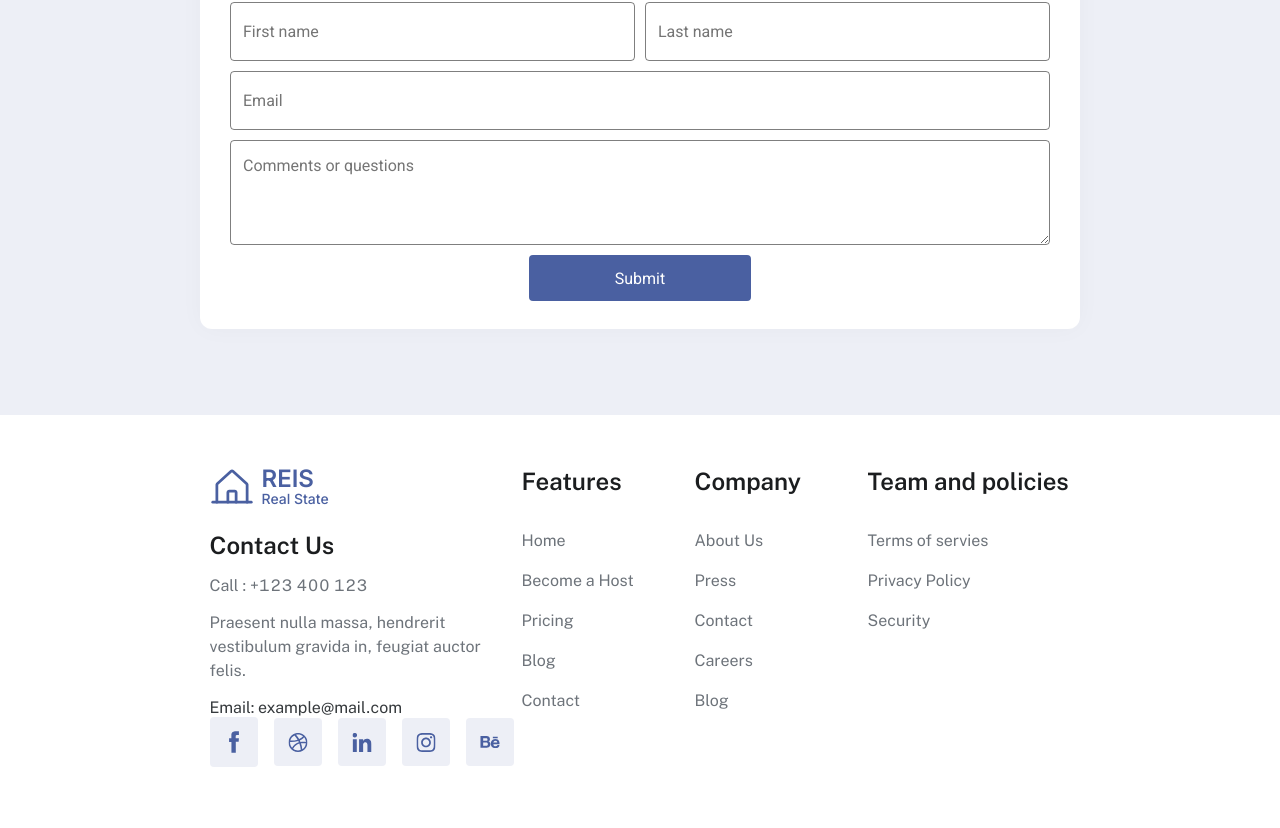
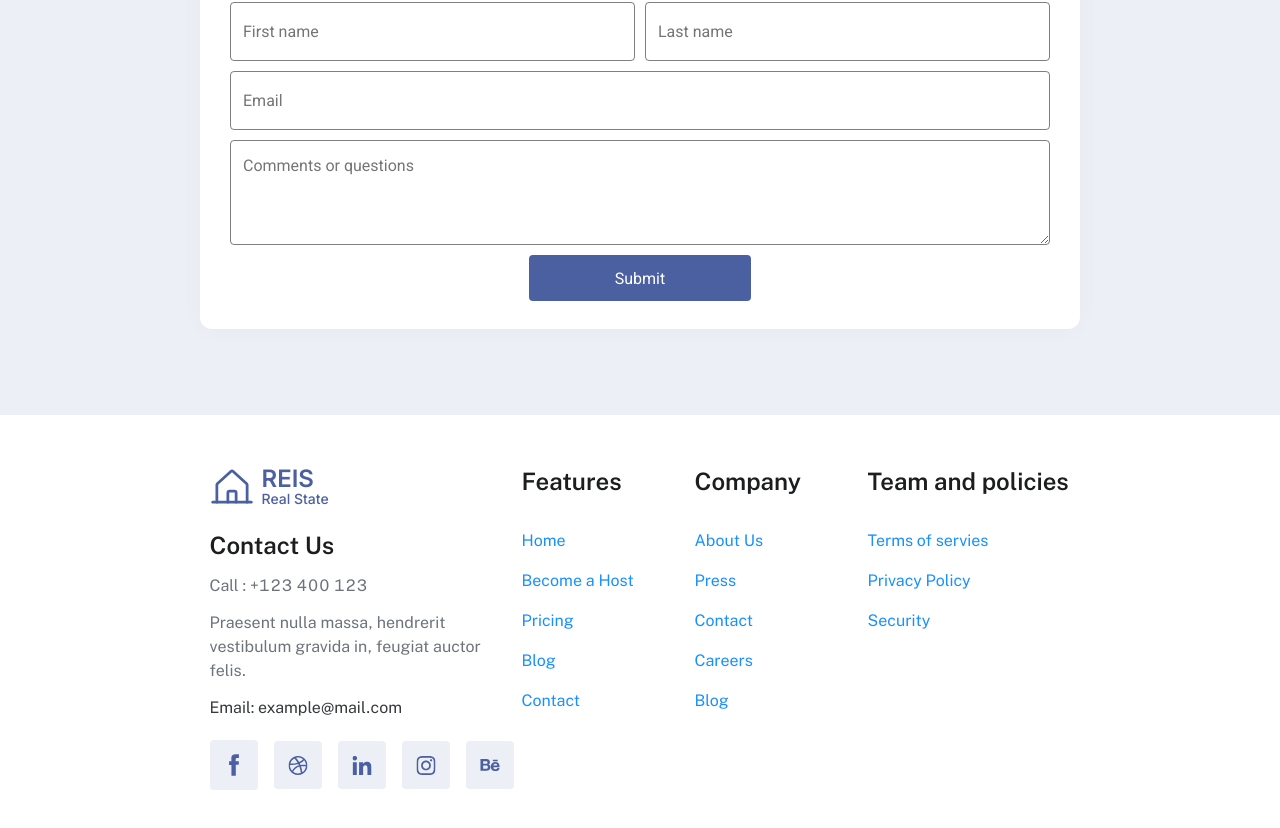
Before and after one commit to Hoffalypse/real-estate-next, a Next.js app: page / in a window 1280 px wide. Shown: the part 4669-5497 px from the top of the page. Built offline with nearby package versions, Linux system fonts and the light colour scheme.

Commit message:
removed all AI generated zombie code and nonfunctioning components

```diff
--- a/components/footer.js
+++ b/components/footer.js
@@ -7,26 +7,26 @@ const Footer = () => {
 
     >
       <footer className="flex-1 flex flex-row items-start justify-between text-left text-5xl text-gray-black font-body-regular-400 md:flex-col md:gap-[50px] sm:flex-col sm:gap-[50px] sm:flex-[unset] sm:self-stretch">
-        <div className="w-[312px] h-[300px] flex flex-col items-start justify-start gap-[20px] text-center text-primary-500 font-body-regular-600">
+        <div className="w-[312px] flex flex-col items-start justify-start gap-[20px] text-center text-primary-500 font-body-regular-600">
           <div className="flex flex-row items-center justify-center gap-[8px]">
             <img className=" w-11 h-11" alt="" src='/houseline.svg' />
             <div className="flex flex-col items-start justify-start">
-              <div className="relative leading-[24px] font-semibold">REIS</div>
-              <div className="relative text-sm leading-[16px] font-medium">
+              <div className="leading-[24px] font-semibold">REIS</div>
+              <div className=" text-sm leading-[16px] font-medium">
                 Real State
               </div>
             </div>
           </div>
-          <div className="self-stretch h-[168px] flex flex-col items-start justify-start gap-[13px] text-left text-base text-gray-500 font-body-regular-400">
+          <div className="flex flex-col items-start justify-start gap-[13px] text-left text-base text-gray-500 font-body-regular-400">
             <div className="relative text-5xl leading-[32px] font-semibold text-gray-black">
               Contact Us
             </div>
-            <div className="relative leading-[24px]">Call : +123 400 123</div>
-            <div className="relative leading-[24px] flex items-end w-[312px]">
+            <div className="leading-[24px]">Call : +123 400 123</div>
+            <div className="leading-[24px] flex items-end w-[312px]">
               Praesent nulla massa, hendrerit vestibulum gravida in, feugiat
               auctor felis.
             </div>
-            <div className="relative leading-[24px] text-gray-700">
+            <div className="leading-[24px] text-gray-700">
               Email: example@mail.com
             </div>
           </div>
@@ -40,14 +40,14 @@ const Footer = () => {
             </div>
             <div className="rounded bg-primary-50 flex flex-col p-3.5 items-center justify-center">
               <img
-                className="relative w-5 h-5 overflow-hidden shrink-0"
+                className="w-5 h-5 overflow-hidden shrink-0"
                 alt=""
                 src='/social-media-logo1.svg'
               />
             </div>
             <div className="rounded bg-primary-50 flex flex-col p-3.5 items-center justify-center">
               <img
-                className="relative w-5 h-5 overflow-hidden shrink-0"
+                className="w-5 h-5 overflow-hidden shrink-0"
                 alt=""
                 src='/social-media-logo2.svg'
               />
@@ -68,34 +68,34 @@ const Footer = () => {
             </div>
           </div>
         </div>
-        <div className="w-[173px] h-[248px] flex flex-col items-start justify-start gap-[32px]">
-          <div className="relative leading-[32px] font-semibold">Features</div>
+        <div className="w-[173px] flex flex-col items-start justify-start gap-[32px]">
+          <div className=" leading-[32px] font-semibold">Features</div>
           <div className="self-stretch h-[184px] flex flex-col items-start justify-start gap-[16px] text-base text-gray-500">
-            <div className="relative leading-[24px]">Home</div>
-            <div className="relative leading-[24px]">Become a Host</div>
-            <div className="relative leading-[24px]">Pricing</div>
-            <div className="relative leading-[24px]">Blog</div>
-            <div className="relative leading-[24px]">Contact</div>
+            <a className=" leading-[24px]">Home</a>
+            <a className=" leading-[24px]">Become a Host</a>
+            <a className=" leading-[24px]">Pricing</a>
+            <a className=" leading-[24px]">Blog</a>
+            <a className=" leading-[24px]">Contact</a>
           </div>
         </div>
-        <div className="w-[173px] h-[248px] flex flex-col items-start justify-start gap-[32px]">
+        <div className="w-[173px] flex flex-col items-start justify-start gap-[32px]">
           <div className="relative leading-[32px] font-semibold">Company</div>
           <div className="self-stretch h-[184px] flex flex-col items-start justify-start gap-[16px] text-base text-gray-500">
-            <div className="relative leading-[24px]">About Us</div>
-            <div className="relative leading-[24px]">Press</div>
-            <div className="relative leading-[24px]">Contact</div>
-            <div className="relative leading-[24px]">Careers</div>
-            <div className="relative leading-[24px]">Blog</div>
+            <a className=" leading-[24px]">About Us</a>
+            <a className=" leading-[24px]">Press</a>
+            <a className=" leading-[24px]">Contact</a>
+            <a className=" leading-[24px]">Careers</a>
+            <a className=" leading-[24px]">Blog</a>
           </div>
         </div>
         <div className="w-[203px] h-[168px] flex flex-col items-start justify-start gap-[32px]">
           <div className="relative leading-[32px] font-semibold">
             Team and policies
           </div>
-          <div className="self-stretch h-[104px] flex flex-col items-start justify-start gap-[16px] text-base text-gray-500">
-            <div className="relative leading-[24px]">Terms of servies</div>
-            <div className="relative leading-[24px]">Privacy Policy</div>
-            <div className="relative leading-[24px]">Security</div>
+          <div className="flex flex-col items-start justify-start gap-[16px] text-base text-gray-500">
+            <a className=" leading-[24px]">Terms of servies</a>
+            <a className=" leading-[24px]">Privacy Policy</a>
+            <a className=" leading-[24px]">Security</a>
           </div>
         </div>
       </footer>
--- /dev/null
+++ b/pages/properties.js
@@ -0,0 +1,55 @@
+import "antd/dist/antd.min.css";
+import { Pagination, Dropdown } from "antd";
+import { DownOutlined } from "@ant-design/icons";
+import Header from "../components/header";
+import PropertiesGridContainer from "../components/properties-grid-container";
+import Footer from "../components/footer";
+
+const defaultOrder = [];
+const PropertiesGridView = () => {
+  return (
+    <div className="bg-gray-white w-full flex flex-col items-start justify-start text-center text-33xl text-gray-white font-body-regular-400">
+      <Header hamburger={false} />
+      <div className="self-stretch h-60 flex flex-col items-center justify-center bg-[url(/category@3x.png)] bg-cover bg-no-repeat bg-top">
+        <div className="flex flex-col items-center justify-start gap-[12px]">
+          <div className=" leading-[72px] font-semibold">
+            Properties
+          </div>
+          <div className="text-base leading-[24px] text-whitesmoke-200 font-body-regular-600">
+            <span>{`Home / `}</span>
+            <span className="font-medium text-gray-white">Properties</span>
+          </div>
+        </div>
+      </div>
+      <div className=" flex flex-col pt-16 pb-2 items-center justify-start gap-[95px] text-left text-base text-gray-black font-body-regular-600 lg:pl-[120px] lg:pr-[120px] ">
+        <div className=" flex flex-row items-center justify-start">
+          <div className="flex flex-row items-end justify-start gap-[16px] flex-wrap">
+            <div className="flex flex-row items-start justify-start gap-[8px]">
+              <img className="w-6 h-6" alt="" src="/listbullets.svg" />
+              <img className="w-6 h-6" alt="" src="/squaresfour.svg" />
+            </div>
+            <div className="leading-[24px]">Sort by:</div>
+            <Dropdown
+             menu={{items:defaultOrder}}
+              placement="bottomLeft"
+              trigger={["hover"]}
+            >
+              <a onClick={(e) => e.preventDefault()}>
+                {`Default Order `}
+                <DownOutlined />
+              </a>
+            </Dropdown>
+          </div>
+        </div>
+        <PropertiesGridContainer />
+      <Pagination
+      defaultCurrent={1}
+      total={50}
+      />
+      </div>
+      <Footer/>
+    </div>
+  );
+};
+
+export default PropertiesGridView;
```
Also changed, not shown: pages/landing-page.js (deleted, +0 -128 lines).
